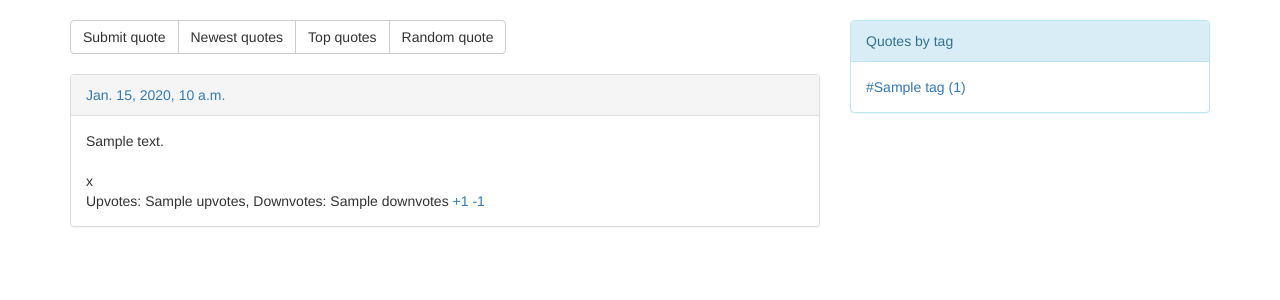
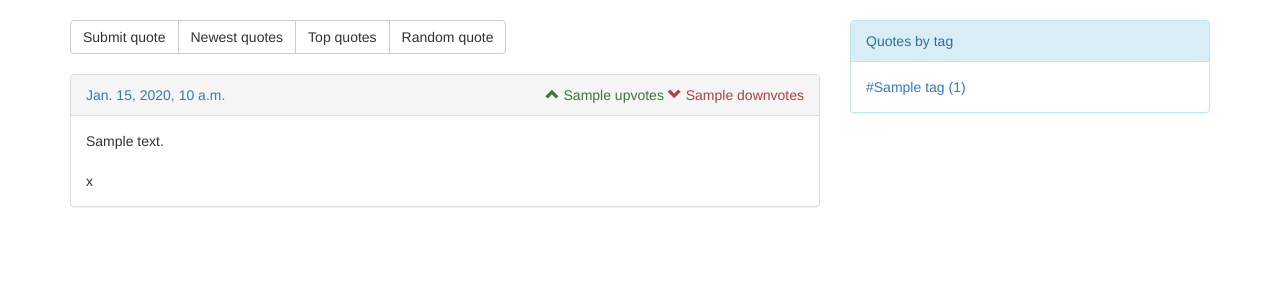
Before and after one commit to m0r13/hpi-quotedb, a Django app: template hpi_quotedb/quotedb/templates/quotes/quotes.html in a window 1280 px wide. Shown: the part 51-351 px from the top of the page. Run offline with Django 3.2, Linux system fonts and the light colour scheme; the template is opened without the code that fills it: most values are stand-ins (such as "Sample title", 1, 10 or a date in 2020); some libraries are stand-ins or nearby versions.

Commit message:
Fancified voting a lot.

```diff
--- a/hpi_quotedb/quotedb/templates/quotes/quote.html
+++ b/hpi_quotedb/quotedb/templates/quotes/quote.html
@@ -27,34 +27,55 @@
 </div>
 -->
 
+<style>
+.text-success a:link, .text-danger a:link, .text-success a:visited, .text-danger a:visited {
+    color: inherit;
+}
+</style>
+
 <div class="panel panel-default">
-    <div class="panel-heading"><a href="{% url "quotedb:single_quote" pk=quote.pk %}">{{ quote.date }}</a></div>
+    <div class="panel-heading">
+        <span class="pull-right">
+            <span class="text-success">
+                {% if quote.voted == 1 %}
+                    <a href="{% url "quotedb:vote_quote" pk=quote.pk vote="0" %}?return={{ request.get_full_path|urlencode }}"><b>
+                {% else %}
+                    <a href="{% url "quotedb:vote_quote" pk=quote.pk vote="1" %}?return={{ request.get_full_path|urlencode }}">
+                {% endif %}
+                <span class="glyphicon glyphicon-chevron-up"></span> {{ quote.upvotes }}
+                {% if quote.voted == 1 %}
+                    </b></a>
+                {% else %}
+                    </a>
+                {% endif %}
+            </span>
+            <span class="text-danger">
+                {% if quote.voted == -1 %}
+                    <a href="{% url "quotedb:vote_quote" pk=quote.pk vote="0" %}?return={{ request.get_full_path|urlencode }}"><b>
+                {% else %}
+                    <a href="{% url "quotedb:vote_quote" pk=quote.pk vote="-1" %}?return={{ request.get_full_path|urlencode }}">
+                {% endif %}
+                <span class="glyphicon glyphicon-chevron-down"></span> {{ quote.downvotes }}
+                {% if quote.voted == -1 %}
+                    </b></a>
+                {% else %}
+                    </a>
+                {% endif %}
+            </span>
+        </span>
+        <a href="{% url "quotedb:single_quote" pk=quote.pk %}">{{ quote.date }}</a>
+    </div>
     <div class="panel-body">
         <div>
             {{ quote.text|linebreaksbr }}
         </div>
 
+        {% if quote.tags.all.count != 0 %}
         <div style="margin-top: 20px">
             {% for tag in quote.tags.all %}
                 {{ tag.hashtag }}
             {% endfor %}
         </div>
-
-        <div>
-            Upvotes: {{ quote.upvotes }},
-            Downvotes: {{ quote.downvotes }}
-
-            {% if quote.voted == 1 %}
-              <a href="{% url "quotedb:vote_quote" pk=quote.pk vote="0" %}?return={{ request.get_full_path|urlencode }}"><b>+1</b></a>
-            {% else %}
-              <a href="{% url "quotedb:vote_quote" pk=quote.pk vote="1" %}?return={{ request.get_full_path|urlencode }}">+1</a>
-            {% endif %}
-
-            {% if quote.voted == -1 %}
-              <a href="{% url "quotedb:vote_quote" pk=quote.pk vote="0" %}?return={{ request.get_full_path|urlencode }}"><b>-1</b></a>
-            {% else %}
-              <a href="{% url "quotedb:vote_quote" pk=quote.pk vote="-1" %}?return={{ request.get_full_path|urlencode }}">-1</a>
-            {% endif %}
-        </div>
+        {% endif %}
     </div>
 </div>
```
